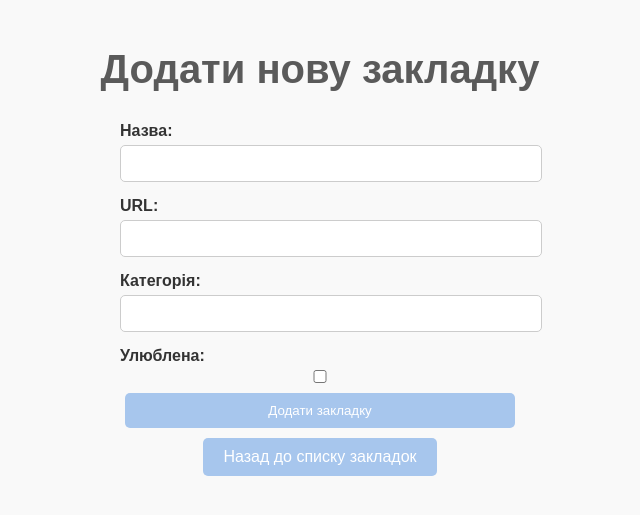
After one commit to derkachhhh/bookmarc, a Django app: page /bookmarks/add/ in a window 1280 px wide. The commit adds this page. Shown: the top 515 px of the page, without its empty margins (320-960 px from the left). Run offline with Django 5.2, Linux system fonts and the light colour scheme.

Commit message:
Finalize bookmarks functionality

```diff
--- a/Desktop/bookmarks/bookmarks_manager/bookmarks/static/css/style.css
+++ b/Desktop/bookmarks/bookmarks_manager/bookmarks/static/css/style.css
@@ -0,0 +1,102 @@
+/* Загальні налаштування */
+body {
+    font-family: 'Arial', sans-serif;
+    background-color: #f9f9f9;
+    color: #333;
+    margin: 0;
+    padding: 20px;
+    display: flex;
+    flex-direction: column;
+    align-items: center;
+}
+
+/* Заголовки */
+h1 {
+    color: #5a5a5a;
+    font-size: 2.5em;
+    margin-bottom: 20px;
+}
+
+/* Список закладок */
+ul {
+    list-style-type: none;
+    padding: 0;
+    width: 100%;
+    max-width: 600px;
+}
+
+/* Картки закладок */
+li {
+    background-color: #ffffff;
+    margin: 10px 0;
+    padding: 15px;
+    border-radius: 10px;
+    box-shadow: 0 2px 5px rgba(0, 0, 0, 0.1);
+    transition: transform 0.3s;
+}
+
+li:hover {
+    transform: translateY(-3px);
+}
+
+/* Кнопки */
+button, a.button {
+    background-color: #a7c6ed;
+    color: white;
+    padding: 10px 20px;
+    border: none;
+    border-radius: 5px;
+    cursor: pointer;
+    text-decoration: none;
+    display: inline-block;
+    margin: 5px;
+}
+
+button:hover, a.button:hover {
+    background-color: #9bb5e6;
+}
+
+/* Червона кнопка для видалення */
+.delete-button {
+    background-color: #d9534f;
+}
+
+.delete-button:hover {
+    background-color: #c9302c;
+}
+
+
+button:hover, a.button:hover {
+    background-color: #9bb5e6;
+}
+
+/* Формуляр */
+form {
+    display: flex;
+    flex-direction: column;
+    width: 100%;
+    max-width: 400px;
+}
+
+/* Поля формуляра */
+input[type="text"],
+input[type="url"],
+input[type="checkbox"] {
+    padding: 10px;
+    margin: 5px 0;
+    border: 1px solid #ccc;
+    border-radius: 5px;
+    width: 100%;
+}
+
+/* Заголовок для формуляра */
+label {
+    font-weight: bold;
+    margin-top: 10px;
+}
+
+/* Підтвердження видалення */
+.confirmation-message {
+    color: #d9534f;
+    font-weight: bold;
+}
--- /dev/null
+++ b/Desktop/bookmarks/bookmarks_manager/bookmarks/templates/add_bookmark.html
@@ -0,0 +1,30 @@
+<!DOCTYPE html>
+<html lang="uk">
+<head>
+    <meta charset="UTF-8">
+    <meta name="viewport" content="width=device-width, initial-scale=1.0">
+    <title>Додати закладку</title>
+    {% load static %}
+    <link rel="stylesheet" href="{% static 'css/style.css' %}">
+</head>
+<body>
+    <h1>Додати нову закладку</h1>
+    <form method="POST">
+        {% csrf_token %}
+        <label for="title">Назва:</label>
+        <input type="text" id="title" name="title" required>
+
+        <label for="url">URL:</label>
+        <input type="url" id="url" name="url" required>
+
+        <label for="category">Категорія:</label>
+        <input type="text" id="category" name="category">
+
+        <label for="favorite">Улюблена:</label>
+        <input type="checkbox" id="favorite" name="favorite">
+
+        <button type="submit" class="button">Додати закладку</button>
+    </form>
+    <a class="button" href="{% url 'bookmark-list' %}">Назад до списку закладок</a>
+</body>
+</html>
--- a/Desktop/bookmarks/bookmarks_manager/bookmarks/urls.py
+++ b/Desktop/bookmarks/bookmarks_manager/bookmarks/urls.py
@@ -1,7 +1,10 @@
 from django.urls import path
-from .views import BookmarkListCreate, BookmarkRetrieveUpdateDestroy
+from . import views
 
 urlpatterns = [
-    path('bookmarks/', BookmarkListCreate.as_view(), name='bookmark-list-create'),
-    path('bookmarks/<int:pk>/', BookmarkRetrieveUpdateDestroy.as_view(), name='bookmark-detail'),
+    path('', views.bookmark_list, name='bookmark-list'),  # Головна сторінка зі списком закладок
+    path('<int:pk>/', views.bookmark_detail, name='bookmark-detail'),  # Деталі закладки
+    path('add/', views.add_bookmark, name='add-bookmark'),  # Додавання нової закладки
+    path('edit/<int:pk>/', views.edit_bookmark, name='edit-bookmark'),  # Редагування закладки
+    path('delete/<int:pk>/', views.delete_bookmark, name='delete-bookmark'),  # Видалення закладки
 ]
--- a/Desktop/bookmarks/bookmarks_manager/bookmarks/views.py
+++ b/Desktop/bookmarks/bookmarks_manager/bookmarks/views.py
@@ -1,11 +1,45 @@
-from rest_framework import generics
+from django.shortcuts import render, redirect, get_object_or_404
 from .models import Bookmark
-from .serializers import BookmarkSerializer
+from django.http import HttpResponse
 
-class BookmarkListCreate(generics.ListCreateAPIView):
-    queryset = Bookmark.objects.all()
-    serializer_class = BookmarkSerializer
+# Відображення списку закладок
+def bookmark_list(request):
+    bookmarks = Bookmark.objects.all()
+    return render(request, 'index.html', {'bookmarks': bookmarks})
 
-class BookmarkRetrieveUpdateDestroy(generics.RetrieveUpdateDestroyAPIView):
-    queryset = Bookmark.objects.all()
-    serializer_class = BookmarkSerializer
+# Відображення деталей конкретної закладки
+def bookmark_detail(request, pk):
+    bookmark = get_object_or_404(Bookmark, pk=pk)
+    return render(request, 'bookmark_detail.html', {'bookmark': bookmark})
+
+# Додавання нової закладки
+def add_bookmark(request):
+    if request.method == 'POST':
+        title = request.POST.get('title')
+        url = request.POST.get('url')
+        category = request.POST.get('category')
+        favorite = request.POST.get('favorite') == 'on'
+        Bookmark.objects.create(title=title, url=url, category=category, favorite=favorite)
+        return redirect('bookmark-list')
+
+    return render(request, 'add_bookmark.html')
+# Редагування закладки
+def edit_bookmark(request, pk):
+    bookmark = get_object_or_404(Bookmark, pk=pk)
+    if request.method == 'POST':
+        bookmark.title = request.POST.get('title')
+        bookmark.url = request.POST.get('url')
+        bookmark.category = request.POST.get('category')
+        bookmark.favorite = request.POST.get('favorite') == 'on'
+        bookmark.save()
+        return redirect('bookmark-list')
+
+    return render(request, 'edit_bookmark.html', {'bookmark': bookmark})
+
+# Видалення закладки
+def delete_bookmark(request, pk):
+    bookmark = get_object_or_404(Bookmark, pk=pk)
+    if request.method == 'POST':
+        bookmark.delete()
+        return redirect('bookmark-list')
+    return render(request, 'delete_confirmation.html', {'bookmark': bookmark})
--- a/Desktop/bookmarks/bookmarks_manager/bookmarks_manager/urls.py
+++ b/Desktop/bookmarks/bookmarks_manager/bookmarks_manager/urls.py
@@ -1,9 +1,13 @@
-from django.urls import path, include
 from django.contrib import admin
 from django.urls import path, include
+from django.shortcuts import redirect
+
+def redirect_to_bookmarks(request):
+    return redirect('/bookmarks/')
 
 urlpatterns = [
     path('api/', include('bookmarks.urls')),
     path('admin/', admin.site.urls),
-    path('bookmarks/', include('bookmarks.urls')),  # Підключення додатка
+    path('bookmarks/', include('bookmarks.urls')),
+    path('', redirect_to_bookmarks),
 ]
```
Also changed, not shown: Desktop/bookmarks/bookmarks_manager/bookmarks/templates/bookmark_detail.html (added, +22 -0 lines), Desktop/bookmarks/bookmarks_manager/bookmarks/templates/delete_confirmation.html (added, +21 -0 lines), Desktop/bookmarks/bookmarks_manager/bookmarks/templates/edit_bookmark.html (added, +30 -0 lines), Desktop/bookmarks/bookmarks_manager/bookmarks/templates/index.html (+27 -4 lines), Desktop/bookmarks/bookmarks_manager/db.sqlite3.
